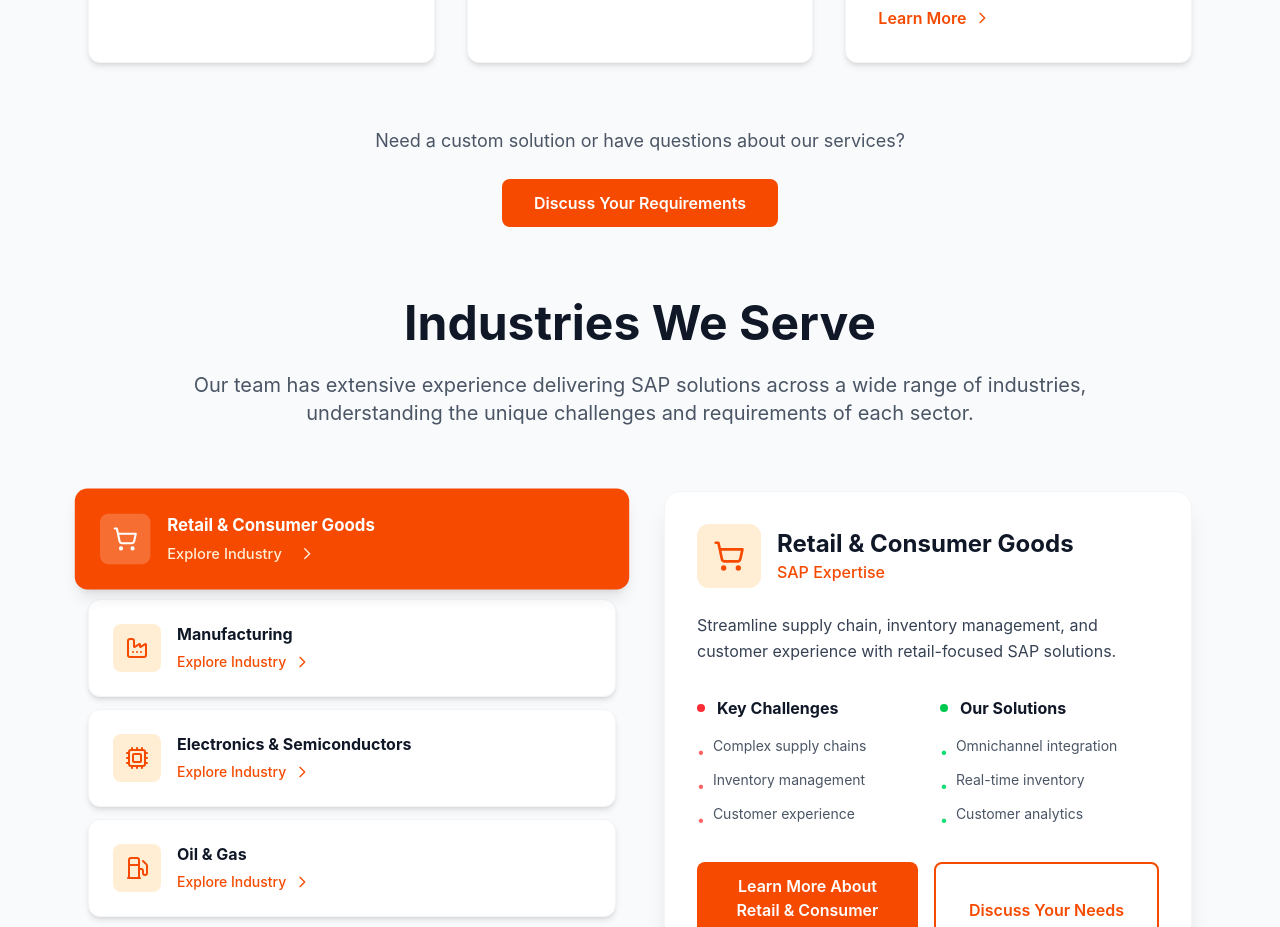
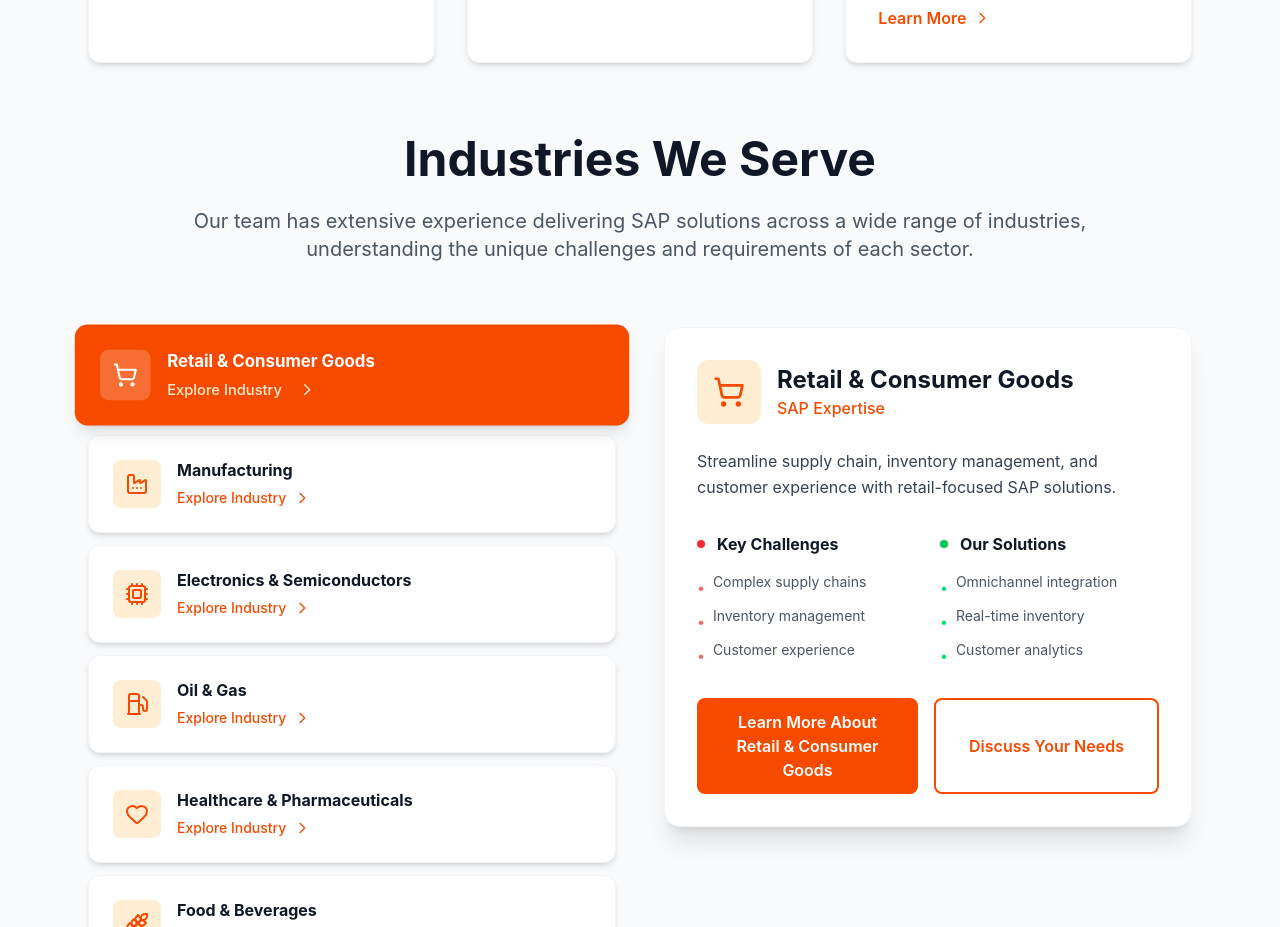
Before and after one commit to dinesh-nimmagadda3/srisan-solutions, a React (Vite) app: page / in a window 1280 px wide. Shown: the part 2523-3450 px from the top of the page. Built offline with nearby package versions, Linux system fonts and the light colour scheme.

Commit message:
refactor: Remove unused Call to Action section from ServicesSection component

```diff
--- a/src/components/sections/ServicesSection.tsx
+++ b/src/components/sections/ServicesSection.tsx
@@ -131,25 +131,6 @@ export const ServicesSection = () => {
             </article>
           ))}
         </div>
-
-        {/* Call to Action */}
-        <div className='text-center mt-16'>
-          <p className='text-lg text-gray-600 mb-6'>
-            Need a custom solution or have questions about our services?
-          </p>
-          <button
-            onClick={() => {
-              const element = document.getElementById('contact');
-              if (element) {
-                element.scrollIntoView({ behavior: 'smooth', block: 'start' });
-              }
-            }}
-            className='bg-orange-600 text-white px-8 py-3 rounded-lg font-semibold hover:bg-orange-700 transition-colors duration-200 focus:outline-none focus:ring-2 focus:ring-orange-500 focus:ring-offset-2'
-            aria-label='Contact us to discuss your SAP requirements'
-          >
-            Discuss Your Requirements
-          </button>
-        </div>
       </div>
     </section>
   );
```
